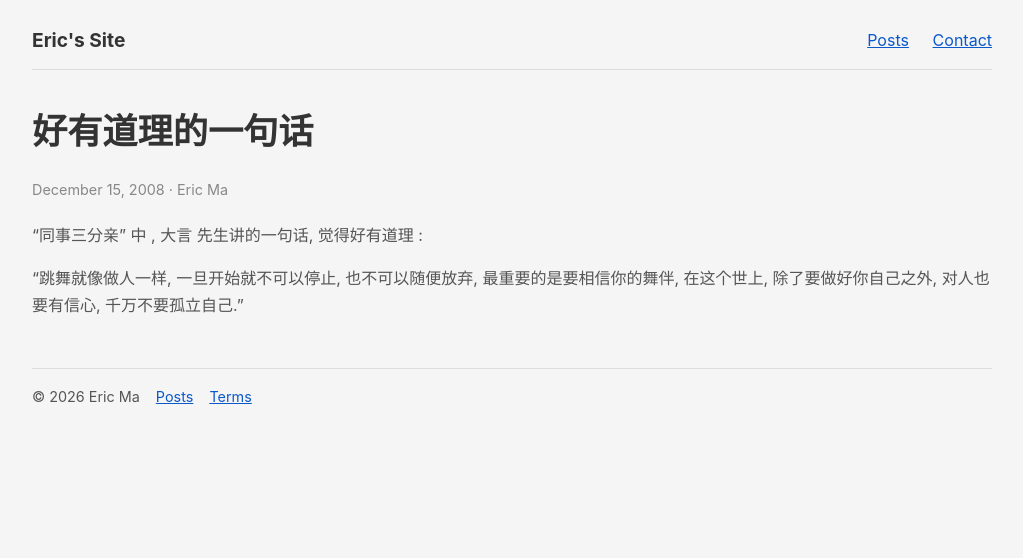
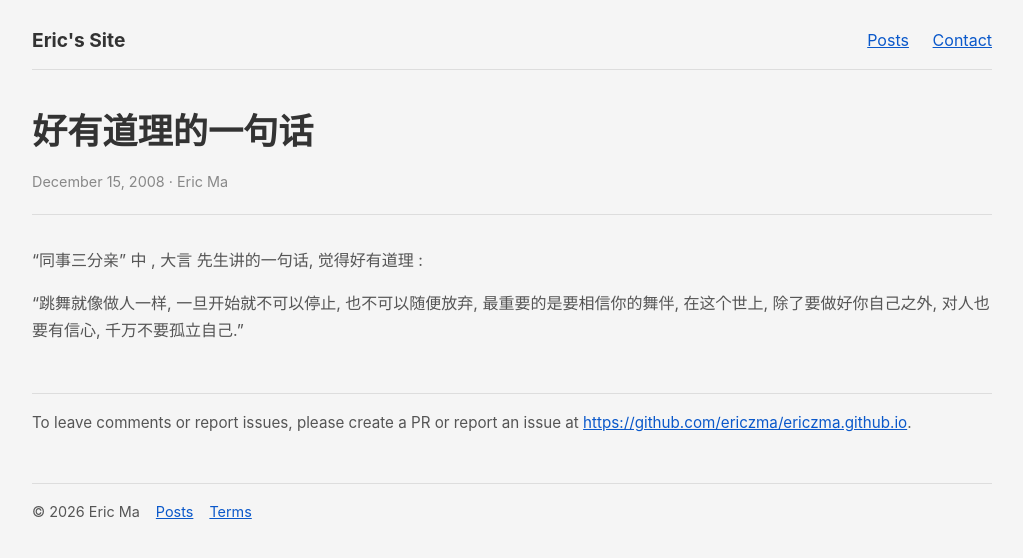
Before and after one commit to ericzma/ericzma.github.io, a Jekyll site: the page built from _posts/2008-12-15-好有道理的一句话.md, in a window 1280 px wide. Shown: the top 558 px of the page, without its empty margins (128-1151 px from the left). Built offline with Jekyll 4.4.1, drawn with Linux system fonts in a browser that asks for light colours; comment, search, counter and statistics services are not loaded.

Commit message:
Deploy via GitHub Actions; post pages get SysTutorials' post styling
Add .github/workflows/pages.yml so the site builds with a pinned
Jekyll (Ruby 3.3, jekyll ~>4.3 with sitemap and feed plugins) and
deploys as a Pages artifact, matching nv2n1.github.io. Declare the
plugins in _config.yml so they take effect; jekyll-feed now generates
the /feed.xml that head.html already links to.

Post pages adopt the SysTutorials post layout: a bordered post header
with the title and a single date-author line, and a post footer
pointing to the GitHub repo for comments and issues, with dark-mode
rules added since this site supports dark mode.

```diff
--- a/_config.yml
+++ b/_config.yml
@@ -2,3 +2,6 @@ title: Eric's Site
 description: Eric (Zhiqiang) Ma's personal site
 author: Eric Ma
 permalink: /:title/
+plugins:
+  - jekyll-sitemap
+  - jekyll-feed
--- a/_layouts/post.html
+++ b/_layouts/post.html
@@ -2,8 +2,13 @@
 layout: default
 ---
 <article>
-  <h1>{{ page.title | escape }}</h1>
-  <p class="meta"><time>{{ page.date | date: "%B %-d, %Y" }}</time> &middot; {{ page.author | default: site.author | escape }}</p>
+  <header class="post-header">
+    <h1>{{ page.title | escape }}</h1>
+    <p class="meta"><time datetime="{{ page.date | date_to_xmlschema }}">{{ page.date | date: "%B %-d, %Y" }}</time>{% if page.author %} &middot; {{ page.author | escape }}{% endif %}</p>
+  </header>
 
   {{ content }}
 </article>
+<footer class="post-footer">
+  <p>To leave comments or report issues, please create a PR or report an issue at <a href="https://github.com/ericzma/ericzma.github.io" target="_blank" rel="noopener">https://github.com/ericzma/ericzma.github.io</a>.</p>
+</footer>
--- a/assets/css/style.css
+++ b/assets/css/style.css
@@ -97,6 +97,27 @@ hr {
   color: #888;
   font-size: 0.9rem;
 }
+header.post-header {
+  border-bottom: 1px solid #ddd;
+  padding-bottom: 1.2rem;
+  margin-bottom: 2rem;
+}
+header.post-header h1 {
+  margin-bottom: 0.5rem;
+}
+header.post-header .meta {
+  margin: 0;
+}
+.post-footer {
+  margin-top: 3rem;
+  border-top: 1px solid #ddd;
+  padding-top: 1rem;
+  color: #666;
+  font-size: 0.95rem;
+}
+.post-footer p {
+  margin-bottom: 0;
+}
 ul.posts {
   list-style: none;
   padding-left: 0;
@@ -154,6 +175,13 @@ footer.site a {
   header.site {
     border-color: #333;
   }
+  header.post-header {
+    border-color: #333;
+  }
+  .post-footer {
+    border-color: #333;
+    color: #999;
+  }
   p {
     color: #bbb;
   }
```
Also changed, not shown: .github/workflows/pages.yml (added).
